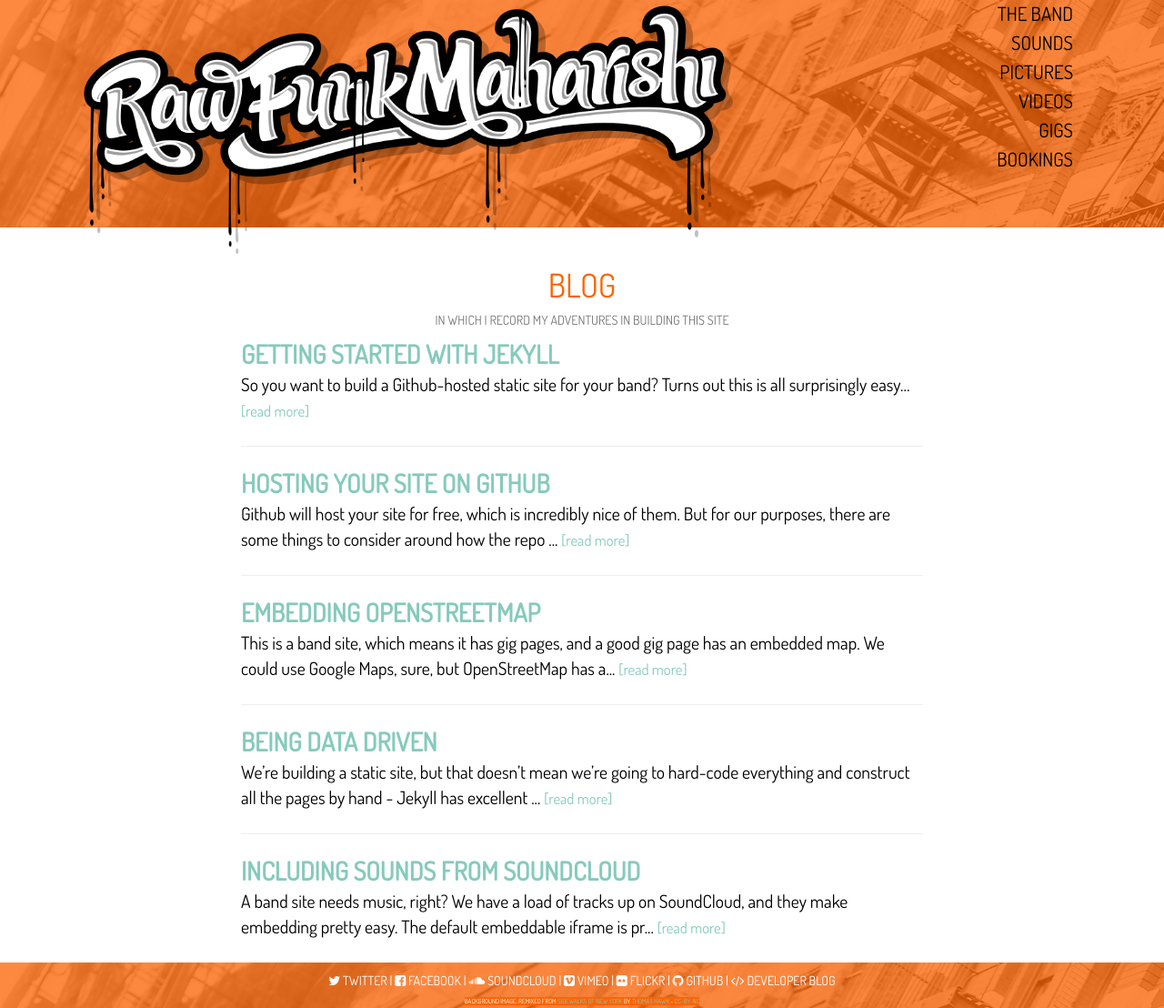
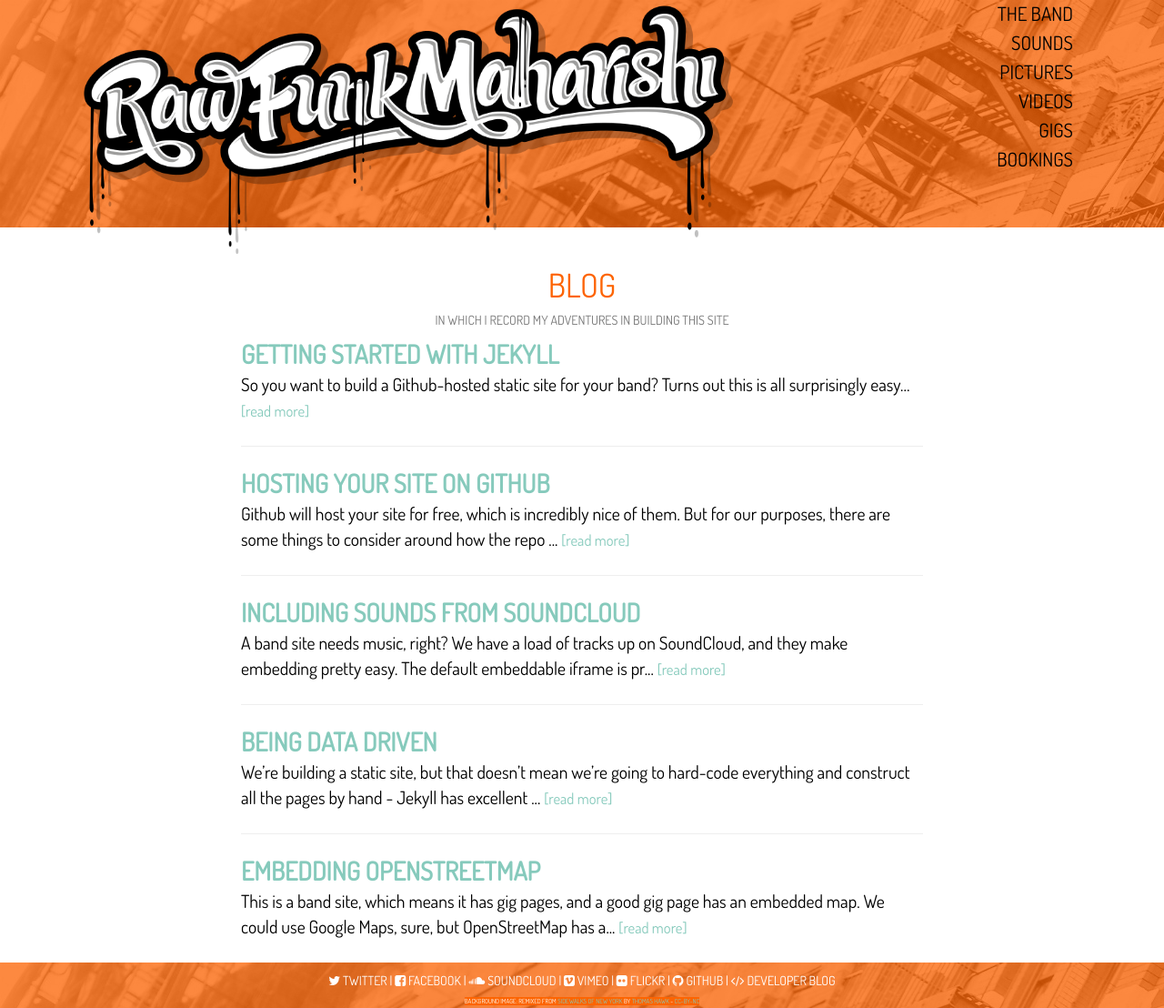
Before and after one commit to rawfunkmaharishi/rawfunkmaharishi.github.io, a Jekyll site: the page built from blog.html, in a window 1280 px wide. Shown: the whole page at 91% size. Built offline with Jekyll 4.4.1, drawn with Linux system fonts in a browser that asks for light colours; nearby versions of some CDN libraries.

Commit message:
Invert order
Closes #30

```diff
--- a/_includes/blog_archive.html
+++ b/_includes/blog_archive.html
@@ -7,7 +7,7 @@
     {% endfor %}
   {% endfor %}
 
-  {% for post in site.categories['blog'] reversed %}
+  {% for post in site.categories['blog'] %}
     {% unless site.data.priority-blosts contains post.title %}
       {% assign hr = false %}
       {% if forloop.rindex > 1 %}
```
